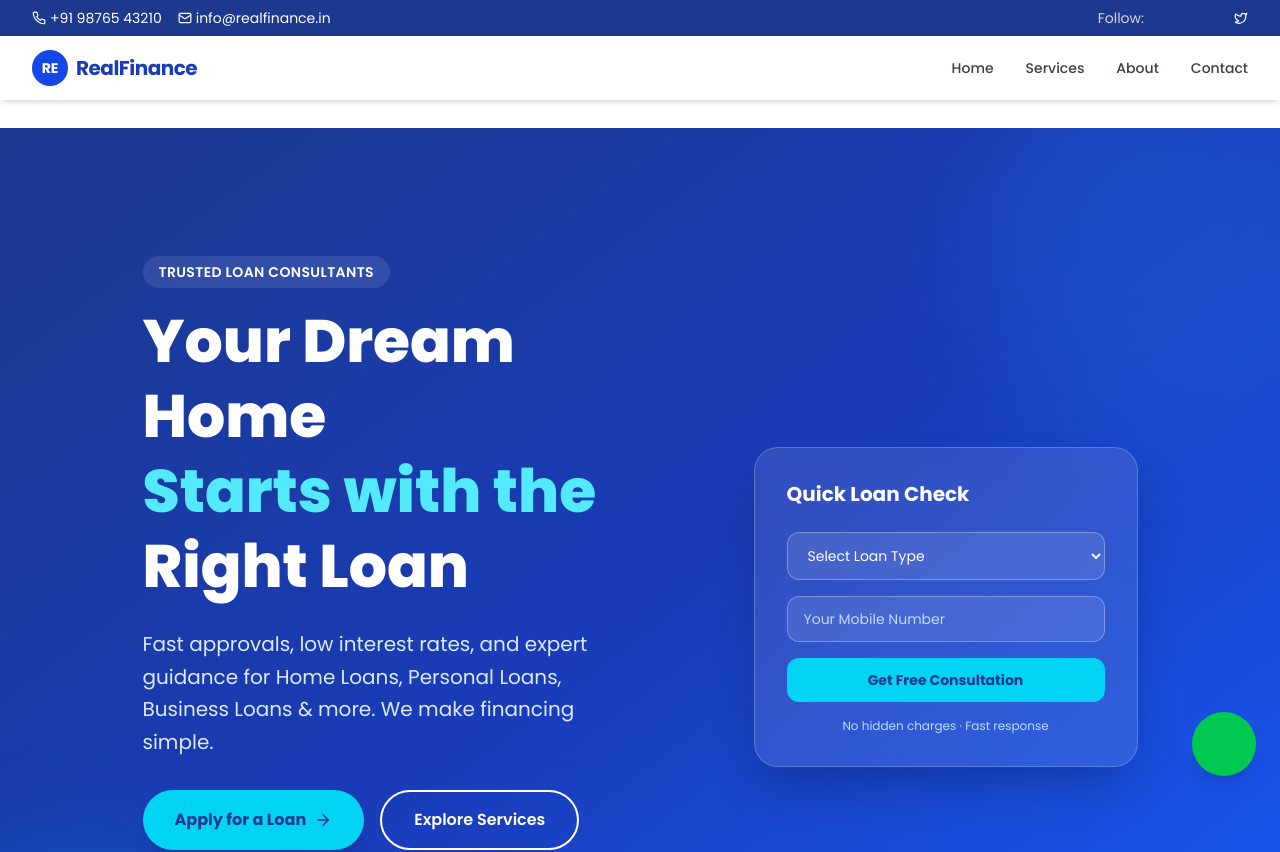
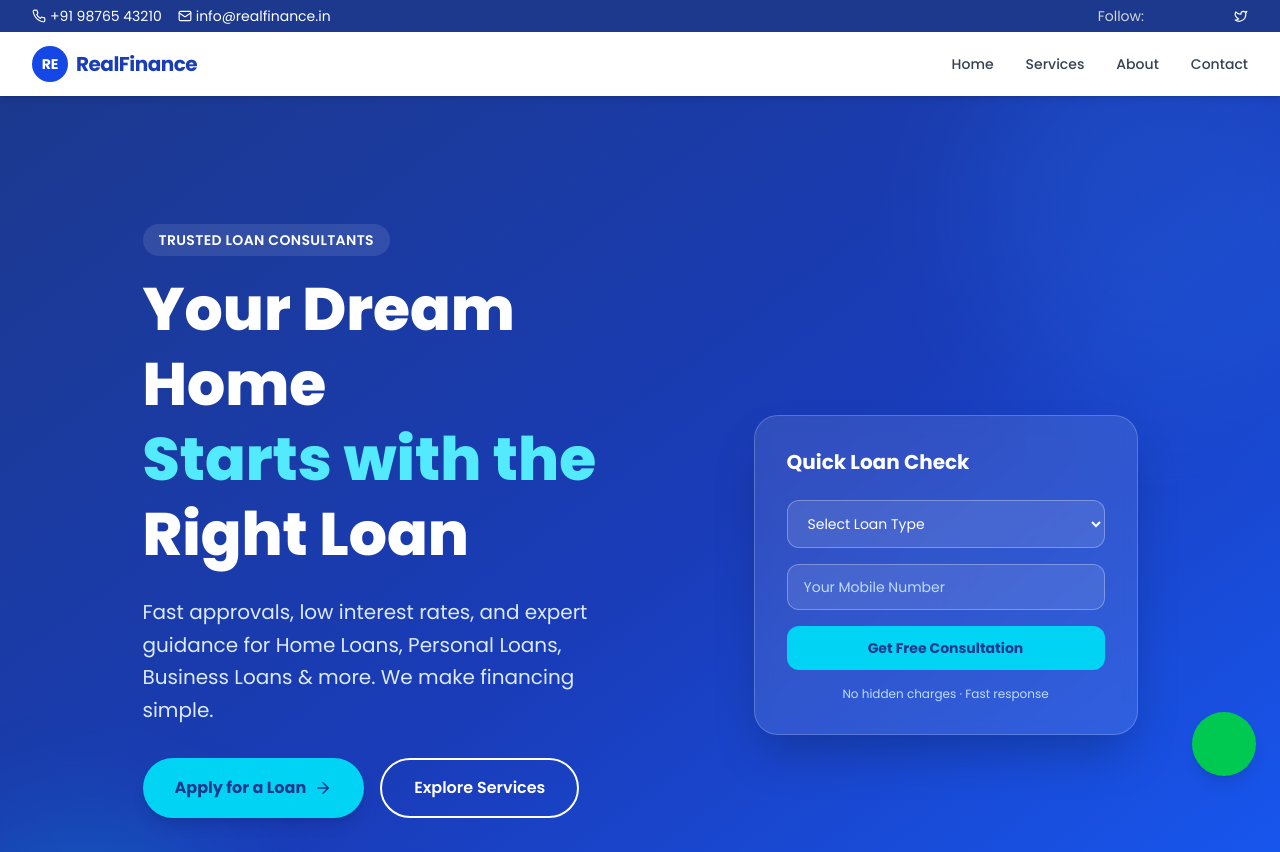
Before and after one commit to dkannan2602/mmfin-backend, a Next.js app: page / in a window 1280 px wide. Shown: the top 852 px of the page. Built offline with nearby package versions, Linux system fonts and the light colour scheme; some icons are missing.

Commit message:
fix: Remove white space gap between navbar and hero section

```diff
--- a/src/app/page.tsx
+++ b/src/app/page.tsx
@@ -12,8 +12,8 @@ export default function Home() {
   return (
     <>
       <Navbar />
-      {/* pt-32 offsets the fixed navbar with top info bar */}
-      <main className="pt-32">
+      {/* pt-24 accounts for fixed navbar + top info bar height */}
+      <main className="pt-24">
         <HeroSection />
         <AboutSection />
         <ServicesSection />
--- a/src/components/Navbar/Navbar.tsx
+++ b/src/components/Navbar/Navbar.tsx
@@ -24,7 +24,7 @@ export default function Navbar() {
   return (
     <nav className="fixed top-0 left-0 right-0 z-50 bg-white shadow-md">
       {/* Top Info Bar */}
-      <div className="bg-blue-900 text-white py-2 px-4 sm:px-6 lg:px-8">
+      <div className="bg-blue-900 text-white py-1.5 px-4 sm:px-6 lg:px-8">
         <div className="max-w-7xl mx-auto flex flex-col sm:flex-row items-center justify-between gap-3 text-xs sm:text-sm">
           <div className="flex items-center gap-4">
             <a
```
